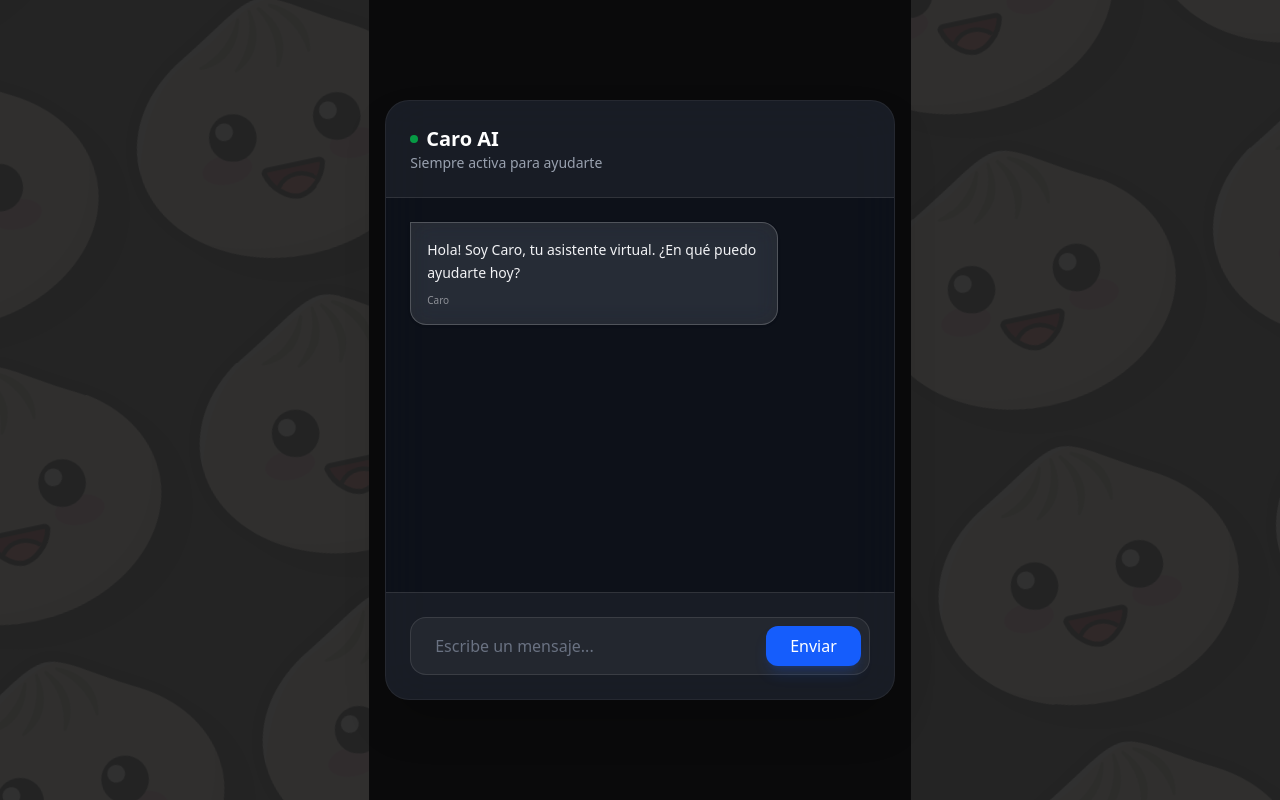
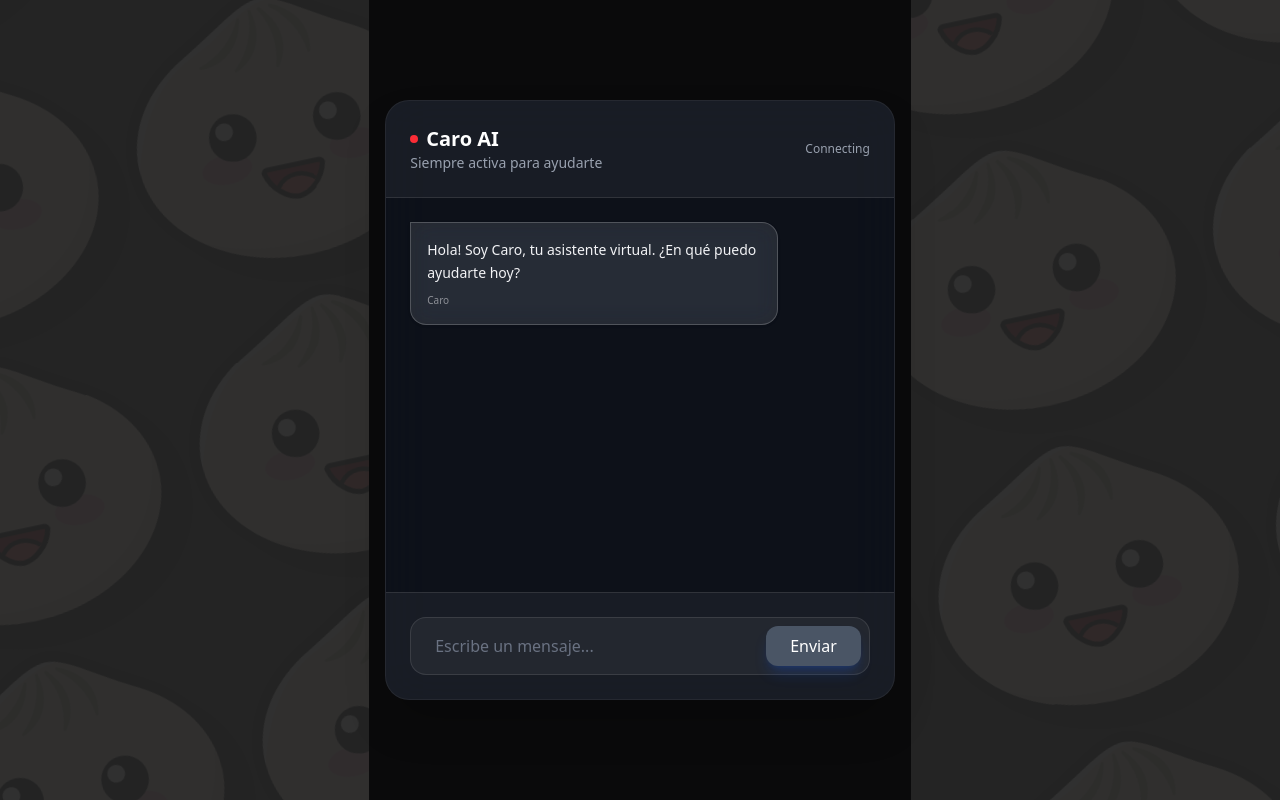
Before and after one commit to AmaiDonatsu/caro, a React (Vite) app: page / in a window 1280 px wide. Built offline with nearby package versions, Linux system fonts and the light colour scheme; no server answers.

Commit message:
feat: chatbot working

```diff
--- a/src/api/logic/AIagent.ts
+++ b/src/api/logic/AIagent.ts
@@ -8,7 +8,7 @@ import { StreamableHTTPClientTransport } from "@modelcontextprotocol/sdk/client/
 type ModelProvider = "google" | "anthropic";
 
 const MODELS = {
-  google: google("gemini-2.0-flash"),
+  google: google("gemini-3-pro-preview"),
   anthropic: anthropic("claude-sonnet-4-20250514"),
 } as const;
 
--- /dev/null
+++ b/src/api/routes/websocket.ts
@@ -0,0 +1,22 @@
+import type { ServerWebSocket } from "bun";
+import { aiAgent } from "../logic/AIagent";
+
+export const websocketHandler = {
+  async open(ws: ServerWebSocket<unknown>) {
+    console.log("WebSocket connected");
+    ws.send(JSON.stringify({ role: "system", content: "Connected to AI Agent" }));
+  },
+  async message(ws: ServerWebSocket<unknown>, message: string | Buffer) {
+    console.log(`Received message: ${message}`);
+    try {
+      const response = await aiAgent.execute(message.toString());
+      ws.send(JSON.stringify({ role: "assistant", content: response }));
+    } catch (error) {
+      console.error("Error processing message:", error);
+      ws.send(JSON.stringify({ role: "system", content: "Error processing message" }));
+    }
+  },
+  async close(ws: ServerWebSocket<unknown>) {
+    console.log("WebSocket closed");
+  },
+};
--- a/src/components/Chat.tsx
+++ b/src/components/Chat.tsx
@@ -1,12 +1,15 @@
 import { useState, useRef, useEffect } from "react";
 import BubbleMessage from "./BubbleMessage";
+import { ChatWebSocket } from "../client/websocket";
 
 const Chat = () => {
   const [messages, setMessages] = useState([
     { role: "assistant", content: "Hola! Soy Caro, tu asistente virtual. ¿En qué puedo ayudarte hoy?" },
   ]);
   const [input, setInput] = useState("");
+  const [status, setStatus] = useState<"connected" | "disconnected" | "connecting">("disconnected");
   const messagesEndRef = useRef<HTMLDivElement>(null);
+  const wsRef = useRef<ChatWebSocket | null>(null);
 
   const scrollToBottom = () => {
     messagesEndRef.current?.scrollIntoView({ behavior: "smooth" });
@@ -16,31 +19,52 @@ const Chat = () => {
     scrollToBottom();
   }, [messages]);
 
+  useEffect(() => {
+    // Initialize WebSocket connection
+    const ws = new ChatWebSocket(
+      "ws://localhost:3000/api/chat",
+      (message) => {
+        setMessages((prev) => [...prev, message]);
+      },
+      (newStatus) => {
+          setStatus(newStatus);
+      }
+    );
+    ws.connect();
+    wsRef.current = ws;
+
+    return () => {
+      ws.close();
+    };
+  }, []);
+
   const handleSend = () => {
     if (!input.trim()) return;
 
     const userMessage = { role: "user", content: input };
     setMessages((prev) => [...prev, userMessage]);
+
+    if (wsRef.current) {
+        wsRef.current.sendMessage(input);
+    }
+
     setInput("");
-
-    // Simulate assistant response
-    setTimeout(() => {
-      setMessages((prev) => [
-        ...prev,
-        { role: "assistant", content: "Entiendo perfectamente. Déjame procesar esa información por ti..." },
-      ]);
-    }, 1000);
   };
 
   return (
     <div className="flex flex-col h-[600px] w-full max-w-2xl mx-auto bg-gray-900/50 backdrop-blur-xl border border-white/10 rounded-3xl overflow-hidden shadow-2xl">
       {/* Header */}
-      <div className="p-6 border-b border-white/10 bg-white/5">
-        <h2 className="text-xl font-semibold text-white flex items-center gap-2">
-          <span className="w-2 h-2 bg-green-500 rounded-full animate-pulse"></span>
-          Caro AI
-        </h2>
-        <p className="text-sm text-gray-400">Siempre activa para ayudarte</p>
+      <div className="p-6 border-b border-white/10 bg-white/5 flex justify-between items-center">
+        <div>
+            <h2 className="text-xl font-semibold text-white flex items-center gap-2">
+            <span className={`w-2 h-2 rounded-full ${status === 'connected' ? 'bg-green-500 animate-pulse' : 'bg-red-500'}`}></span>
+            Caro AI
+            </h2>
+            <p className="text-sm text-gray-400">Siempre activa para ayudarte</p>
+        </div>
+        <div className="text-xs text-gray-400 capitalize">
+            {status}
+        </div>
       </div>
 
       {/* Messages Area */}
@@ -61,10 +85,12 @@ const Chat = () => {
             onKeyDown={(e) => e.key === "Enter" && handleSend()}
             placeholder="Escribe un mensaje..."
             className="flex-1 bg-transparent border-none outline-none text-white px-4 py-2 placeholder:text-gray-500"
+            disabled={status !== 'connected'}
           />
           <button
             onClick={handleSend}
-            className="bg-blue-600 hover:bg-blue-500 text-white p-2 px-6 rounded-xl font-medium transition-all active:scale-95 shadow-lg shadow-blue-600/20"
+            disabled={status !== 'connected'}
+            className="bg-blue-600 hover:bg-blue-500 disabled:bg-gray-600 text-white p-2 px-6 rounded-xl font-medium transition-all active:scale-95 shadow-lg shadow-blue-600/20"
           >
             Enviar
           </button>
```
Also changed, not shown: 1 other file (tests, documents, lock files or other folders).
